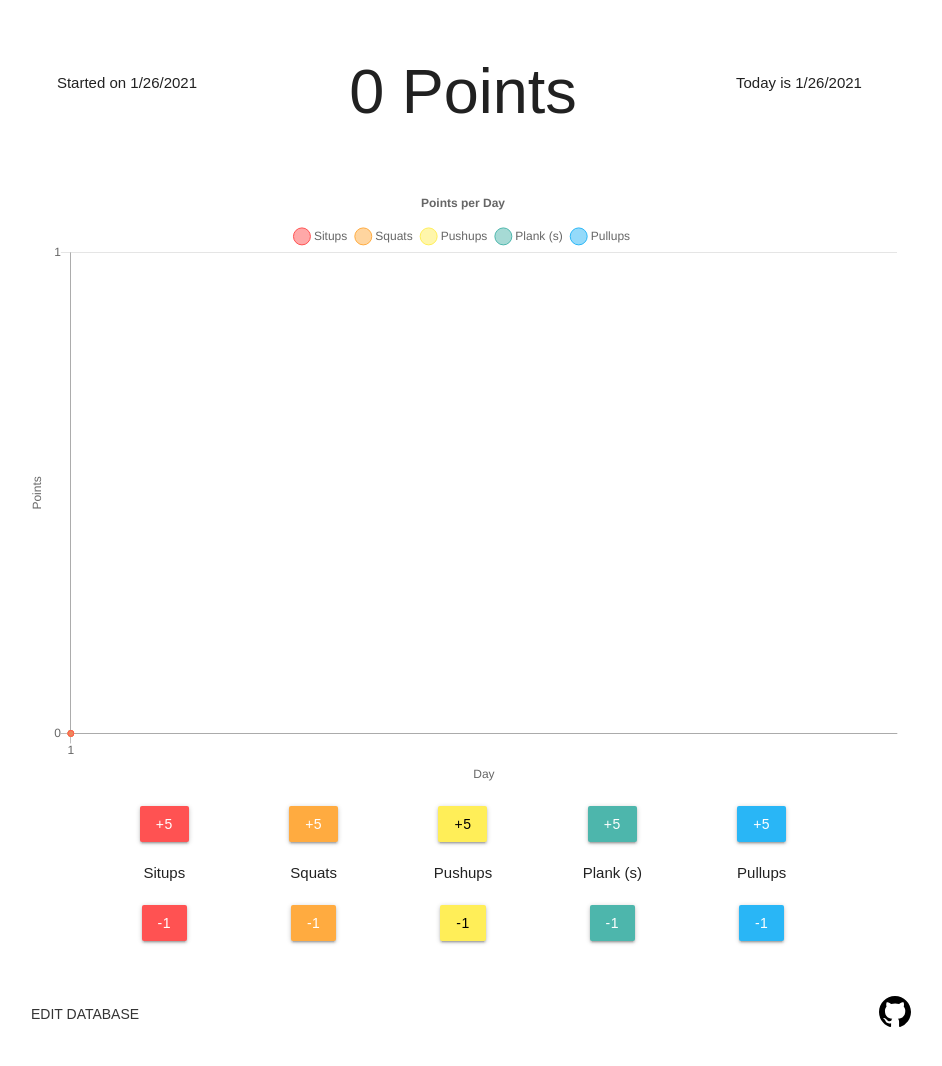
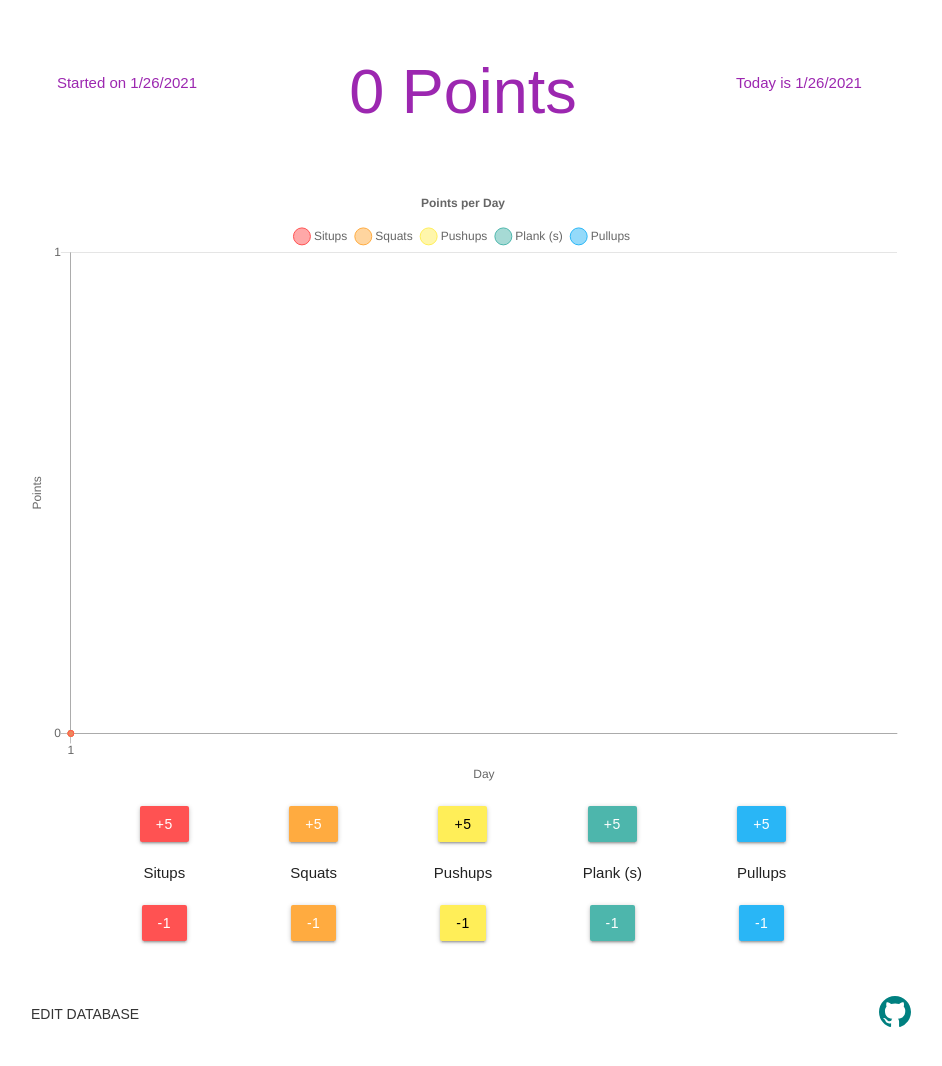
Before and after one commit to IHTFY/workout, a plain HTML site: page index.html in a window 1280 px wide. Shown: the whole page, without its empty margins (177-1119 px from the left). Drawn offline with nearby package versions, Linux system fonts and the light colour scheme.

Commit message:
Change some text colors

```diff
--- a/index.html
+++ b/index.html
@@ -18,13 +18,13 @@
     <div class="container">
       <div class="section row center-align valign-wrapper">
         <div class="col s3">
-          <p id="startDate"></p>
+          <p id="startDate" class="purple-text"></p>
         </div>
-        <h1 class="col s6 center-align">
+        <h1 class="col s6 center-align purple-text">
           <span id="totalDisplay"> </span> Points
         </h1>
         <div class="col s3">
-          <p id="currentDate"></p>
+          <p id="currentDate" class="purple-text"></p>
         </div>
       </div>
 
@@ -141,7 +141,7 @@
           >Edit Database</a
         >
         <a id="gh_link" class="right" href="https://github.com/IHTFY/workout">
-          <svg id="gh_logo" height="32" width="32">
+          <svg id="gh_logo" height="32" width="32" fill="teal">
             <path d="M16 0C7.2 0 0 7.2 0 16c0 7.1 4.6 13 11 15 .8 .14 1.1-.34 1.1-.76 0-.38-.02-1.6-.02-3-4 .74-5.1-.98-5.4-1.9-.18-.46-.96-1.9-1.6-2.3-.56-.3-1.4-1-.02-1.1 1.3-.02 2.2 1.2 2.5 1.6 1.4 2.4 3.7 1.7 4.7 1.3 .14-1 .56-1.7 1-2.1-3.6-.4-7.3-1.8-7.3-7.9 0-1.7 .62-3.2 1.6-4.3-.16-.4-.72-2 .16-4.2 0 0 1.3-.42 4.4 1.6 1.3-.36 2.6-.54 4-.54 1.4 0 2.7 .18 4 .54 3.1-2.1 4.4-1.6 4.4-1.6 .88 2.2 .32 3.8 .16 4.2 1 1.1 1.6 2.5 1.6 4.3 0 6.1-3.7 7.5-7.3 7.9 .58 .5 1.1 1.5 1.1 3 0 2.1-.02 3.9-.02 4.4 0 .42 .3 .92 1.1 .76A16 16 0 0 0 32 16c0-8.8-7.2-16-16-16z">
             </path>
           </svg>
```
